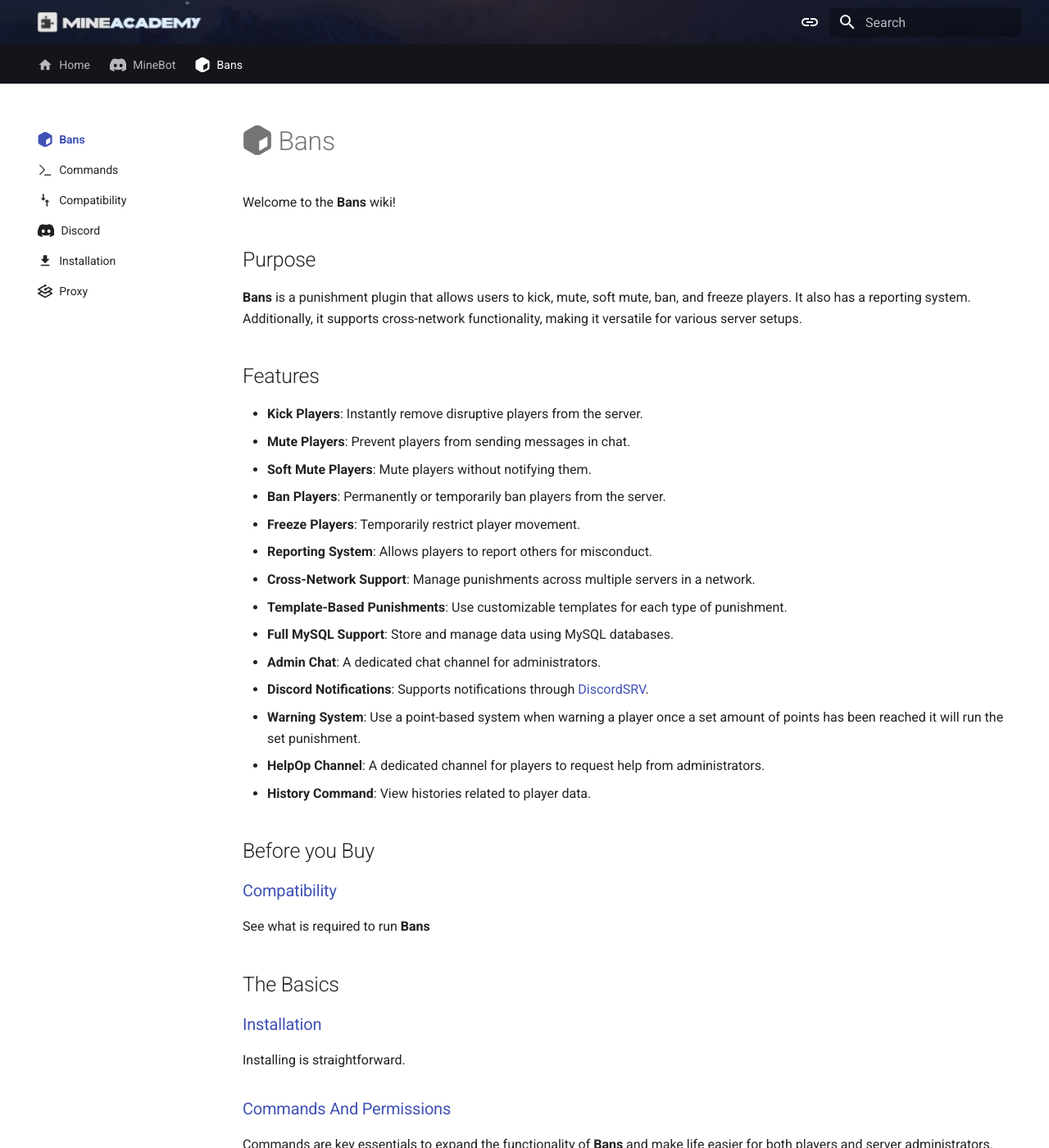
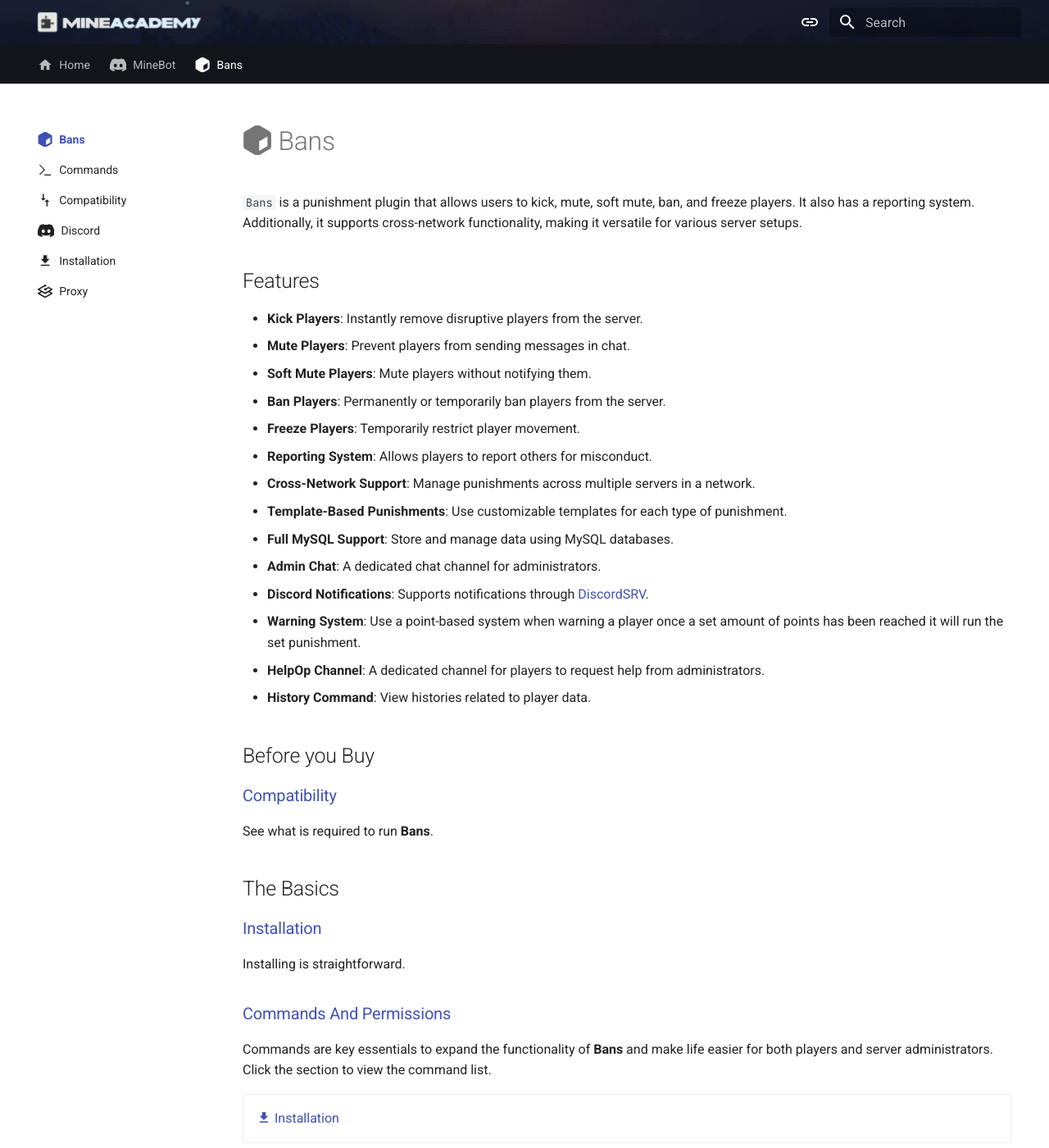
Before and after one commit to kangarko/docs, an MkDocs documentation site: the page built from docs/bans/index.md, in a window 1280 px wide and 1400 px high. Shown: the whole window at 82% size. Built offline with MkDocs 1.6.1 and Material for MkDocs 9.7.7, drawn with Linux system fonts in a browser that asks for light colours; plug-ins that fetch from the network failed and are left out; comment, search, counter and statistics services are not loaded.

```diff
--- a/docs/bans/index.md
+++ b/docs/bans/index.md
@@ -9,11 +9,7 @@ hide:
 
 # :fontawesome-solid-cube: Bans
 
-Welcome to the **Bans** wiki!
-
-## Purpose
-
-**Bans** is a punishment plugin that allows users to kick, mute, soft mute, ban, and freeze players. It also has a reporting system. Additionally, it supports cross-network functionality, making it versatile for various server setups.
+`Bans` is a punishment plugin that allows users to kick, mute, soft mute, ban, and freeze players. It also has a reporting system. Additionally, it supports cross-network functionality, making it versatile for various server setups.
 
 ## Features
 
@@ -35,7 +31,8 @@ Welcome to the **Bans** wiki!
 ## Before you Buy
 
 ### [Compatibility](compatability/index.md)
-See what is required to run **Bans**
+
+See what is required to run **Bans**.
 
 ## The Basics
 
```
Also changed, not shown: other parts of docs/bans/index.md (+1 -1 lines), docs/minebot/index.md (+1 -1 lines).
